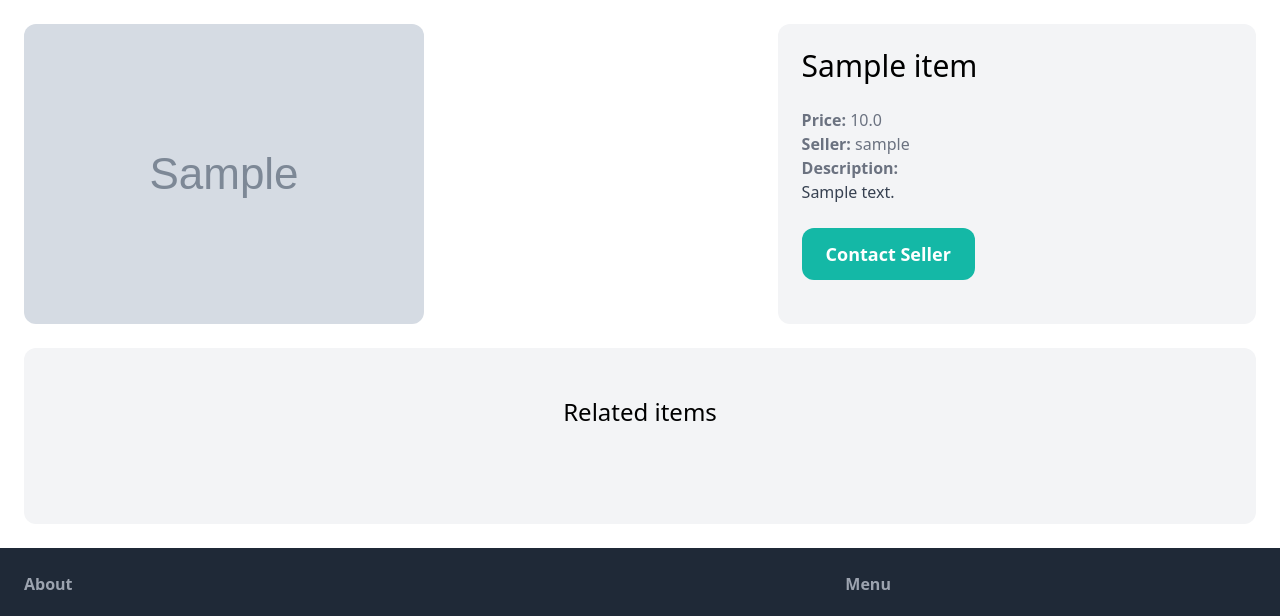
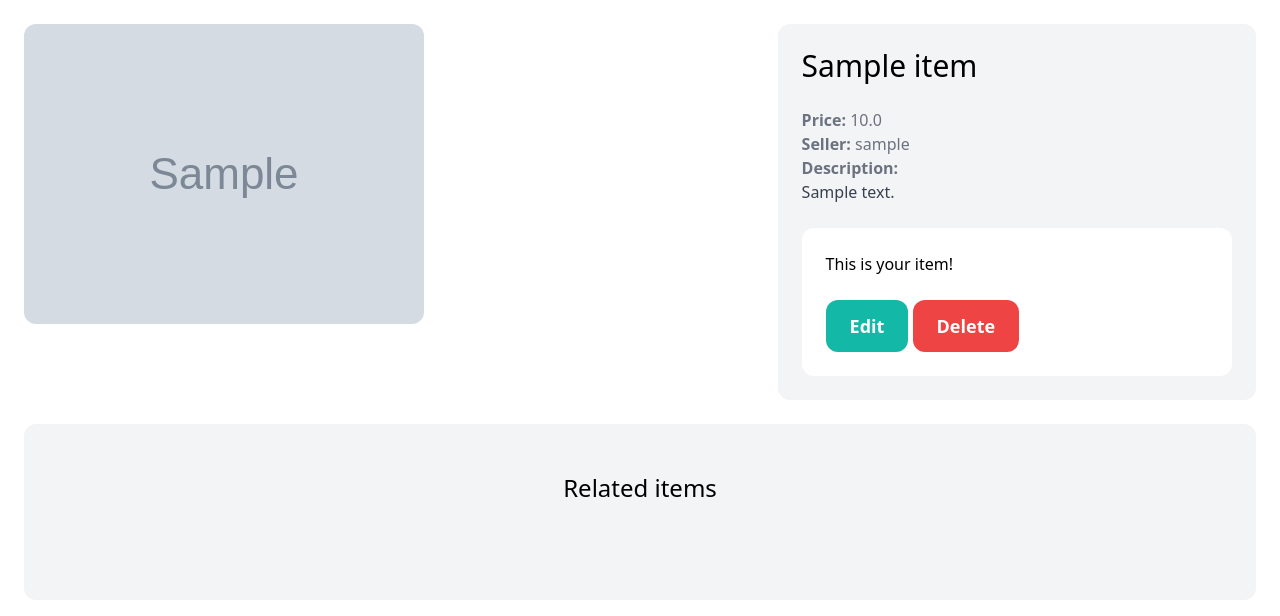
Before and after one commit to Amna-Amna/Puddle, a Django app: page /items/1/ in a window 1280 px wide. Shown: the part 77-693 px from the top of the page. Run offline with Django 4.2, Linux system fonts and the light colour scheme; a user stored in the database is signed in; tables that the repository leaves empty hold one stand-in row (values such as "Sample post"); grey boxes marked "Sample" are stand-in pictures; some libraries are stand-ins or nearby versions.

Commit message:
feat: Implement a feature that allows users to remove items from the dashboard

```diff
--- a/dashboard/views.py
+++ b/dashboard/views.py
@@ -1,5 +1,5 @@
 from django.contrib.auth.decorators import login_required
-from django.shortcuts import render
+from django.shortcuts import render, get_object_or_404
 
 from item.models import Item
 
--- a/item/templates/item/detail.html
+++ b/item/templates/item/detail.html
@@ -18,11 +18,22 @@
       {{item.description}}
     </p>
     {%endif%}
-    <a
-      href="#"
-      class="inline-block mt-6 px-6 py-3 text-lg font-semibold bg-teal-500 text-white rounded-xl hover:bg-teal-700"
-      >Contact Seller</a
-    >
+    {% if request.user == item.created_by %}
+       <div class='mt-6 p-6 bg-white rounded-xl'>
+        <p>This is your item!</p>
+
+
+        <a href="#" class= 'inline-block mt-6 px-6 py-3 text-lg font-semibold bg-teal-500 text-white rounded-xl'>Edit</a>
+        <a href="{% url 'item:delete' item.id%}" class= 'inline-block mt-6 px-6 py-3 text-lg font-semibold bg-red-500 text-white rounded-xl'>Delete</a>
+
+       </div>
+    {%else%}
+      <a
+        href="#"
+        class="inline-block mt-6 px-6 py-3 text-lg font-semibold bg-teal-500 text-white rounded-xl hover:bg-teal-700"
+        >Contact Seller</a
+      >
+    {%endif%}
   </div>
 </div>
 
--- a/item/urls.py
+++ b/item/urls.py
@@ -6,4 +6,5 @@
     # Add a slash at the end of the path
     path('new/', views.new, name='new'),
     path('<int:pk>/', views.detail, name='detail'),
+    path('<int:pk>/delete/', views.delete, name='delete'),
 ]
--- a/item/views.py
+++ b/item/views.py
@@ -32,3 +32,11 @@
         'form':form,
         'title':'New item',
     })
+
+
+@login_required
+def delete(request, pk):
+    item = get_object_or_404(Item, pk=pk, created_by = request.user)
+    item.delete()
+
+    return redirect('dashboard:index')
```
Also changed, not shown: media/item_images/chair1_sixGaKz.jpg (added).
